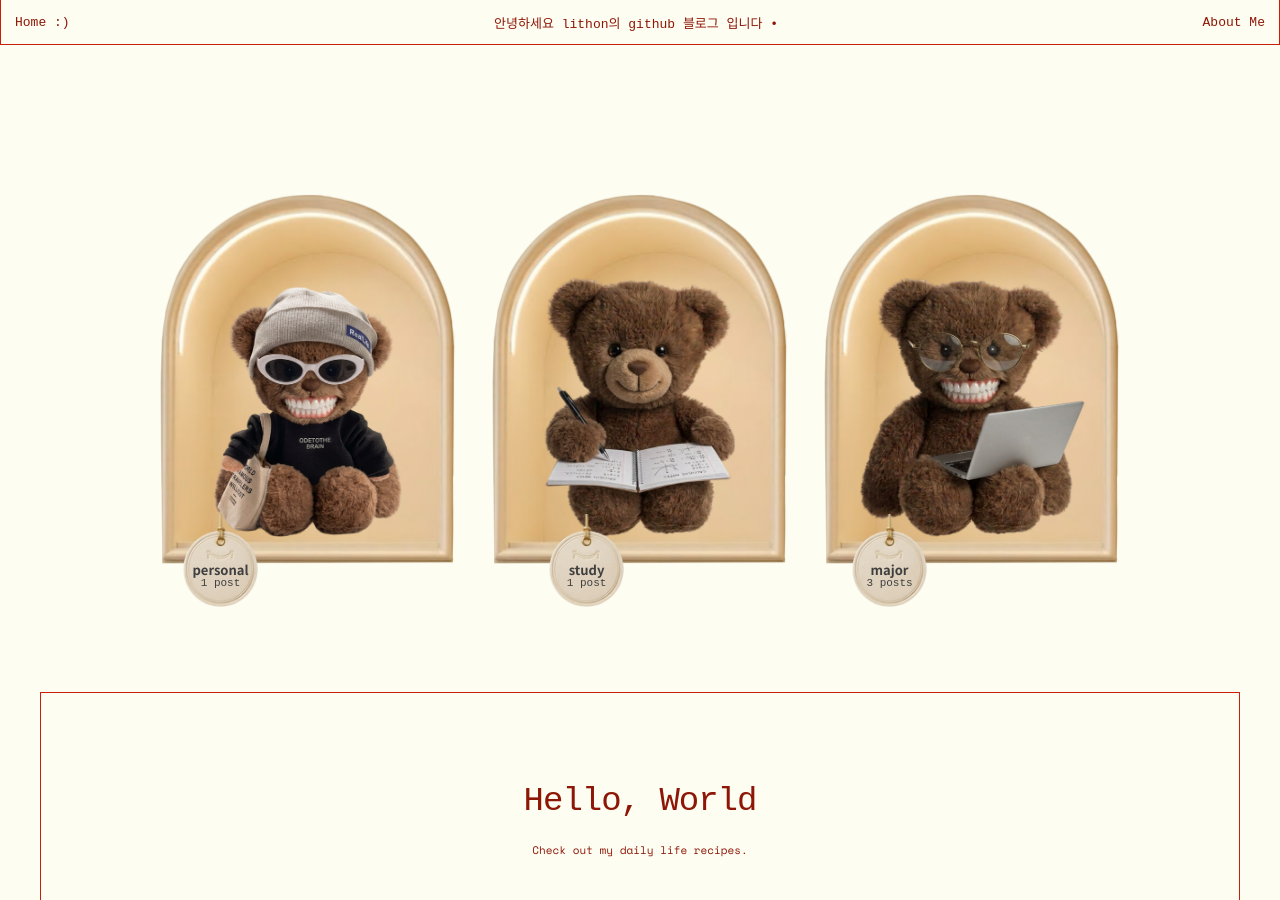
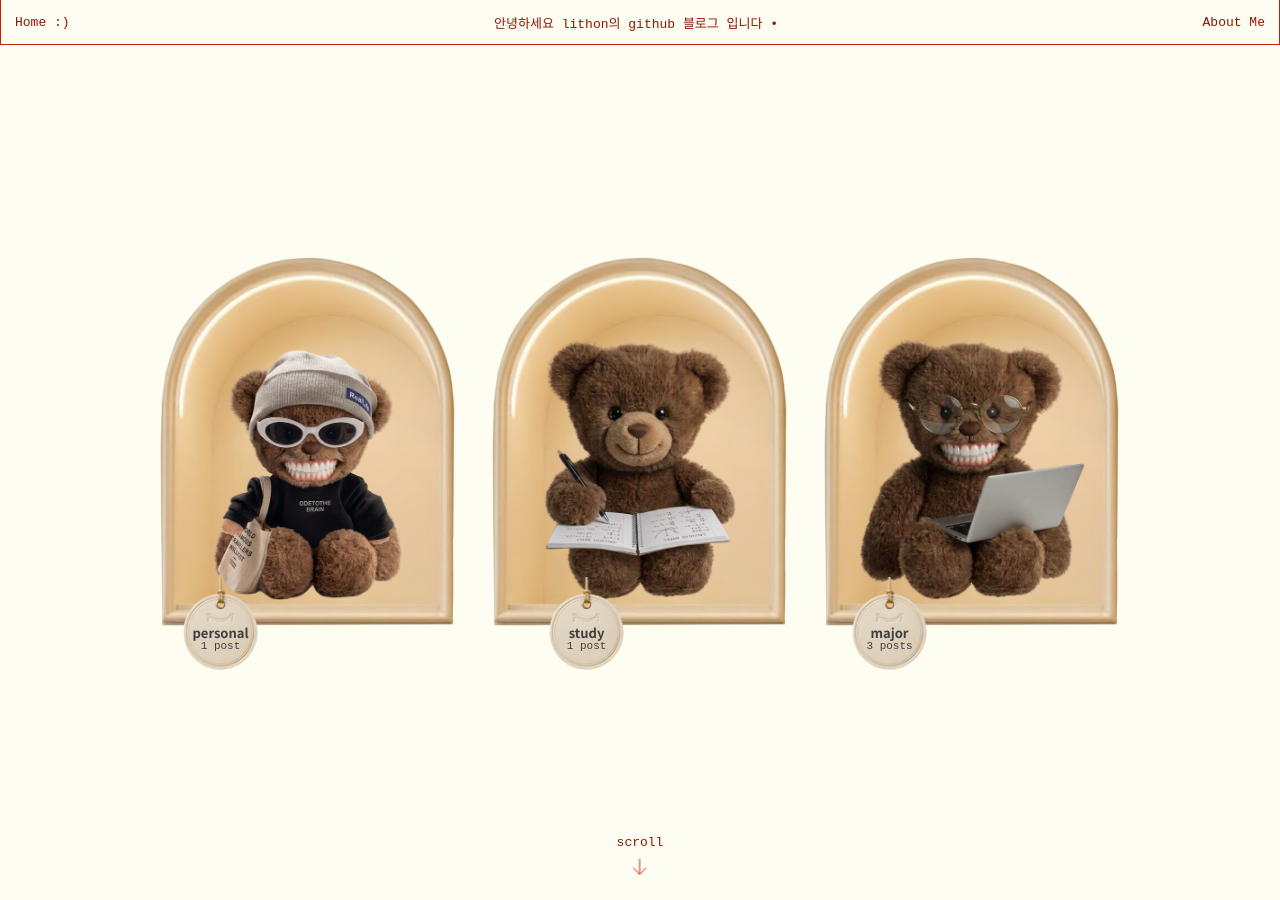
Before and after one commit to lithonhaeun/lithonhaeun.github.io, a Jekyll site: the page built from index.html, in a window 1280 px wide and 900 px high. Built offline with Jekyll 4.4.1, drawn with Linux system fonts in a browser that asks for light colours; some web fonts are replaced.

Commit message:
홈 스크롤 효과

```diff
--- a/_includes/card.html
+++ b/_includes/card.html
@@ -1,5 +1,5 @@
 {%- assign c = site.data.categories | where: "id", include.post.categories[0] | first -%}
-<a class="card" href="{{ include.post.url | relative_url }}">
+<a class="card" href="{{ include.post.url | relative_url }}"{% if include.reveal %} data-reveal{% endif %}>
   {%- if include.folios -%}<span class="card__folios"><span>{{ include.post.categories[0] }}</span><span>{{ include.post.categories[1] }}</span></span>{%- endif -%}
   <span class="card__img"><img src="{{ include.post.image | default: c.small | default: '/assets/img/food.png' | relative_url }}" alt="" loading="lazy"></span>
   <span class="card__title">{{ include.post.title }}</span>
--- a/_includes/head.html
+++ b/_includes/head.html
@@ -1,4 +1,5 @@
 <meta charset="utf-8">
+<script>document.documentElement.classList.add('js')</script>
 <meta name="viewport" content="width=device-width, initial-scale=1">
 {% seo %}
 {% if site.naver_site_verification != "" %}<meta name="naver-site-verification" content="{{ site.naver_site_verification }}">{% endif %}
--- a/assets/css/style.css
+++ b/assets/css/style.css
@@ -24,7 +24,15 @@
 
 /* ───── home ───── */
 .home{max-width:1280px;margin:0 auto}
-.shelf{display:flex;justify-content:center;gap:clamp(12px,3vw,36px);padding:clamp(40px,11vw,150px) 16px clamp(60px,10vw,140px)}
+.shelf{position:relative;display:flex;justify-content:center;align-items:center;gap:clamp(12px,3vw,36px);min-height:calc(100vh - 45px);min-height:calc(100svh - 45px);padding:40px 16px 110px}
+.scroll-hint{position:absolute;left:50%;bottom:26px;transform:translateX(-50%);display:flex;flex-direction:column;align-items:center;gap:6px;font-family:var(--pixel);font-size:13px;transition:opacity .4s}
+.scroll-hint svg{width:18px;height:18px;fill:none;stroke:var(--red);stroke-width:1.5;animation:nudge 1.6s ease-in-out infinite}
+@keyframes nudge{0%,100%{transform:translateY(0)}50%{transform:translateY(6px)}}
+.is-scrolled .scroll-hint{opacity:0;pointer-events:none}
+.board{scroll-margin-top:60px}
+.js [data-reveal]{opacity:0;transform:translateY(40px);transition:opacity .7s ease,transform .7s cubic-bezier(.2,.7,.2,1);transition-delay:var(--d,0s)}
+.js [data-reveal].is-in{opacity:1;transform:none}
+@media (prefers-reduced-motion:reduce){.js [data-reveal]{opacity:1;transform:none;transition:none}.scroll-hint svg{animation:none}}
 .niche{position:relative;width:min(296px,30vw);aspect-ratio:600/766}
 .niche__arch{position:absolute;inset:0;display:block}
 .niche__bg{width:100%;height:100%}
--- a/assets/js/main.js
+++ b/assets/js/main.js
@@ -57,3 +57,21 @@
   window.addEventListener('hashchange', fromHash);
   fromHash();
 })();
+
+// 홈: 첫 화면은 곰돌이 선반만, 스크롤하면 아래 내용이 차례로 떠올라요
+(function () {
+  var els = document.querySelectorAll('[data-reveal]');
+  window.addEventListener('scroll', function () {
+    document.documentElement.classList.toggle('is-scrolled', window.scrollY > 40);
+  }, { passive: true });
+  if (!els.length) return;
+  if (!('IntersectionObserver' in window)) { els.forEach(function (e) { e.classList.add('is-in'); }); return; }
+  var cards = document.querySelectorAll('.card[data-reveal]');
+  cards.forEach(function (c, i) { c.style.setProperty('--d', (i % 4) * 0.08 + 's'); });
+  var io = new IntersectionObserver(function (entries) {
+    entries.forEach(function (en) {
+      if (en.isIntersecting) { en.target.classList.add('is-in'); io.unobserve(en.target); }
+    });
+  }, { threshold: 0.15, rootMargin: '0px 0px -40px 0px' });
+  els.forEach(function (e) { io.observe(e); });
+})();
--- a/index.html
+++ b/index.html
@@ -34,16 +34,17 @@
       </div>
     </div>
     {%- endfor -%}
+    <a class="scroll-hint" href="#board" aria-label="아래로 스크롤">scroll<svg viewBox="0 0 28 28" aria-hidden="true"><path d="M14 2V26M4 16L14 26L24 16"/></svg></a>
   </section>
 
-  <section class="board">
-    <div class="board__hello">
+  <section class="board" id="board">
+    <div class="board__hello" data-reveal>
       <p class="board__big">Hello, World</p>
       <p class="board__small">Check out my daily life recipes.</p>
     </div>
     <div class="grid grid--4">
       {%- for post in site.posts limit: 12 -%}
-      {% include card.html post=post folios=true %}
+      {% include card.html post=post folios=true reveal=true %}
       {%- endfor -%}
     </div>
   </section>
```
